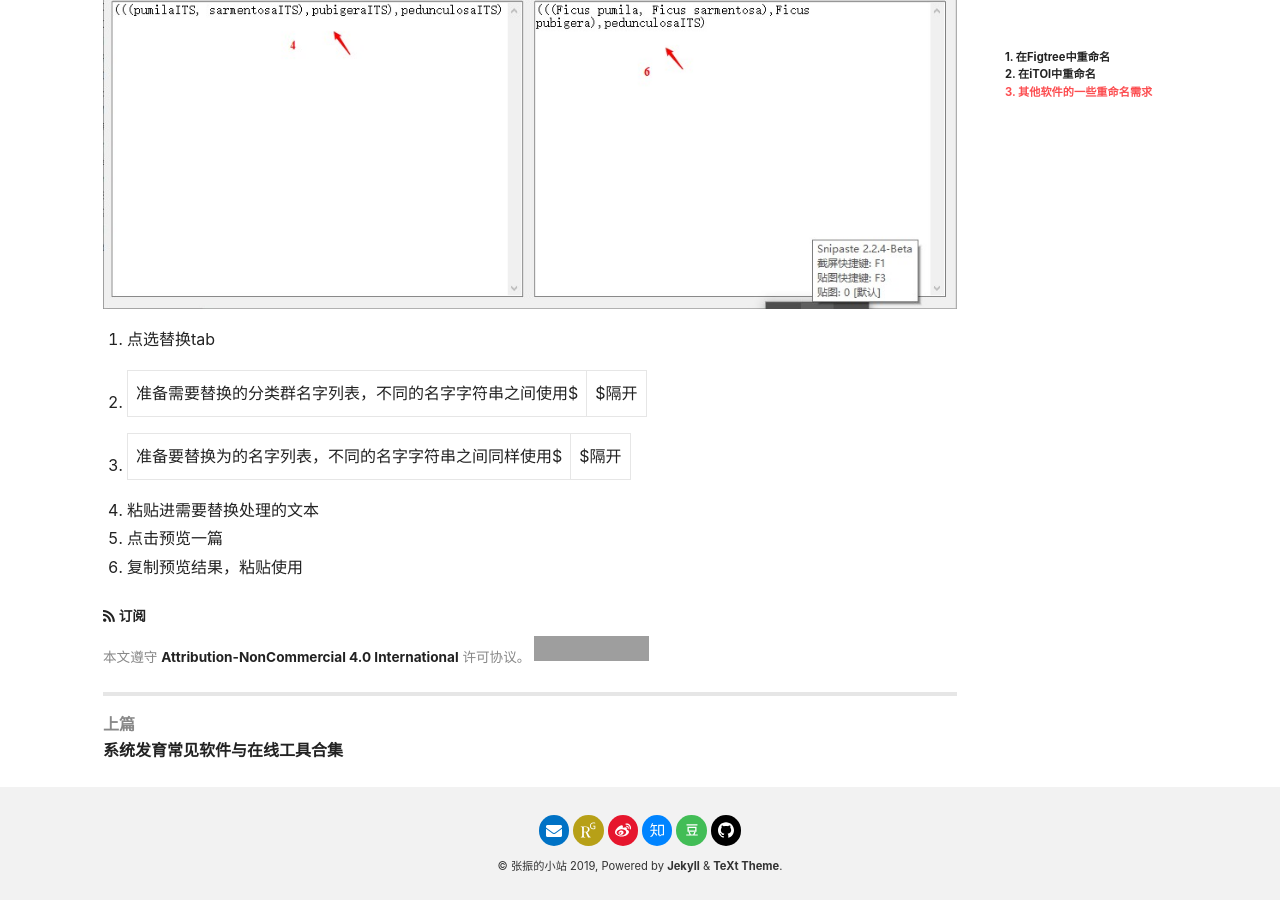
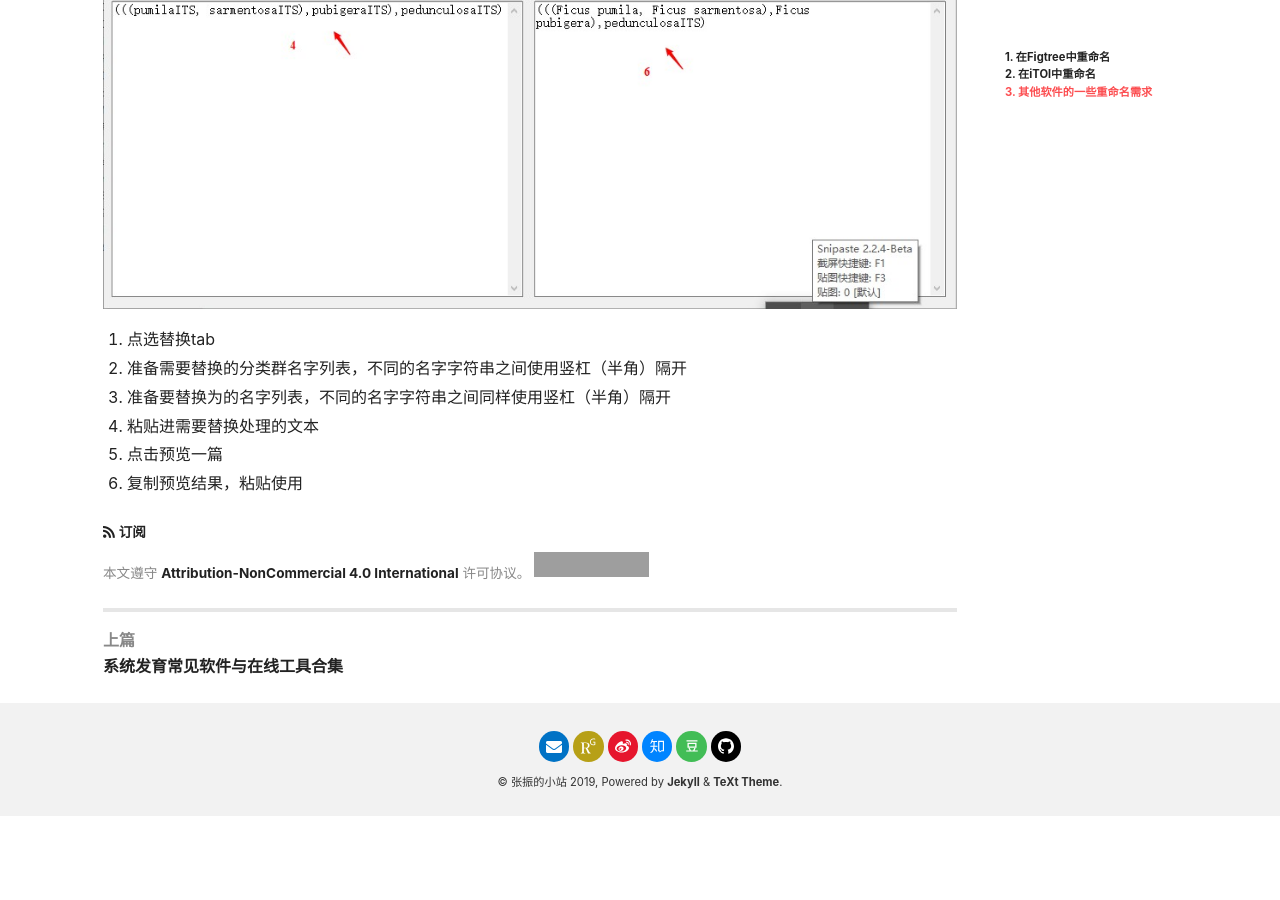
Before and after one commit to qbycs/qbycs.github.io, a Jekyll site: the page built from _posts/2020-03-14-rename-of-taxon-labels.md, in a window 1280 px wide and 900 px high, scrolled down 3194 px. Built offline with Jekyll 4.4.1, drawn with Linux system fonts in a browser that asks for light colours; nearby versions of some CDN libraries; comment, search, counter and statistics services are not loaded; after the commit the page ends 4010 px from its top, so only the background shows below that; grey boxes are pictures that could not be loaded.

Commit message:
Update 2020-03-14-rename-of-taxon-labels.md

```diff
--- a/_posts/2020-03-14-rename-of-taxon-labels.md
+++ b/_posts/2020-03-14-rename-of-taxon-labels.md
@@ -79,8 +79,8 @@ pedunculosaITS	Ficus pedunculosa
 ![](https://github.com/qbycs/qbycs.github.io/blob/master/image/blog/2020-03-14-rename-of-taxon-labels/shuimiao.jpg?raw=true)
 
 1. 点选替换tab
-2. 准备需要替换的分类群名字列表，不同的名字字符串之间使用$|$隔开
-3. 准备要替换为的名字列表，不同的名字字符串之间同样使用$|$隔开
+2. 准备需要替换的分类群名字列表，不同的名字字符串之间使用竖杠（半角）隔开
+3. 准备要替换为的名字列表，不同的名字字符串之间同样使用竖杠（半角）隔开
 4. 粘贴进需要替换处理的文本
 5. 点击预览一篇
 6. 复制预览结果，粘贴使用
```
